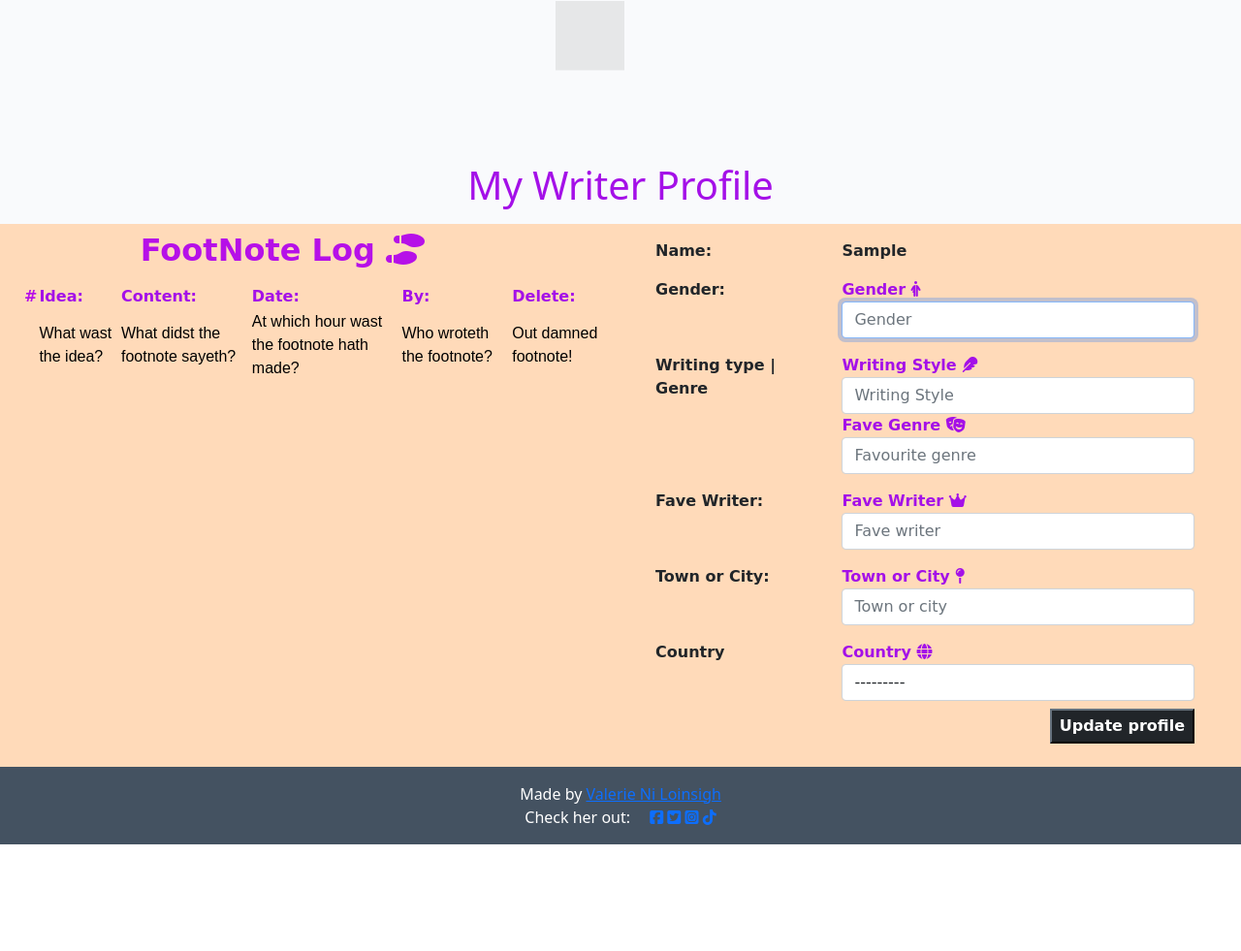
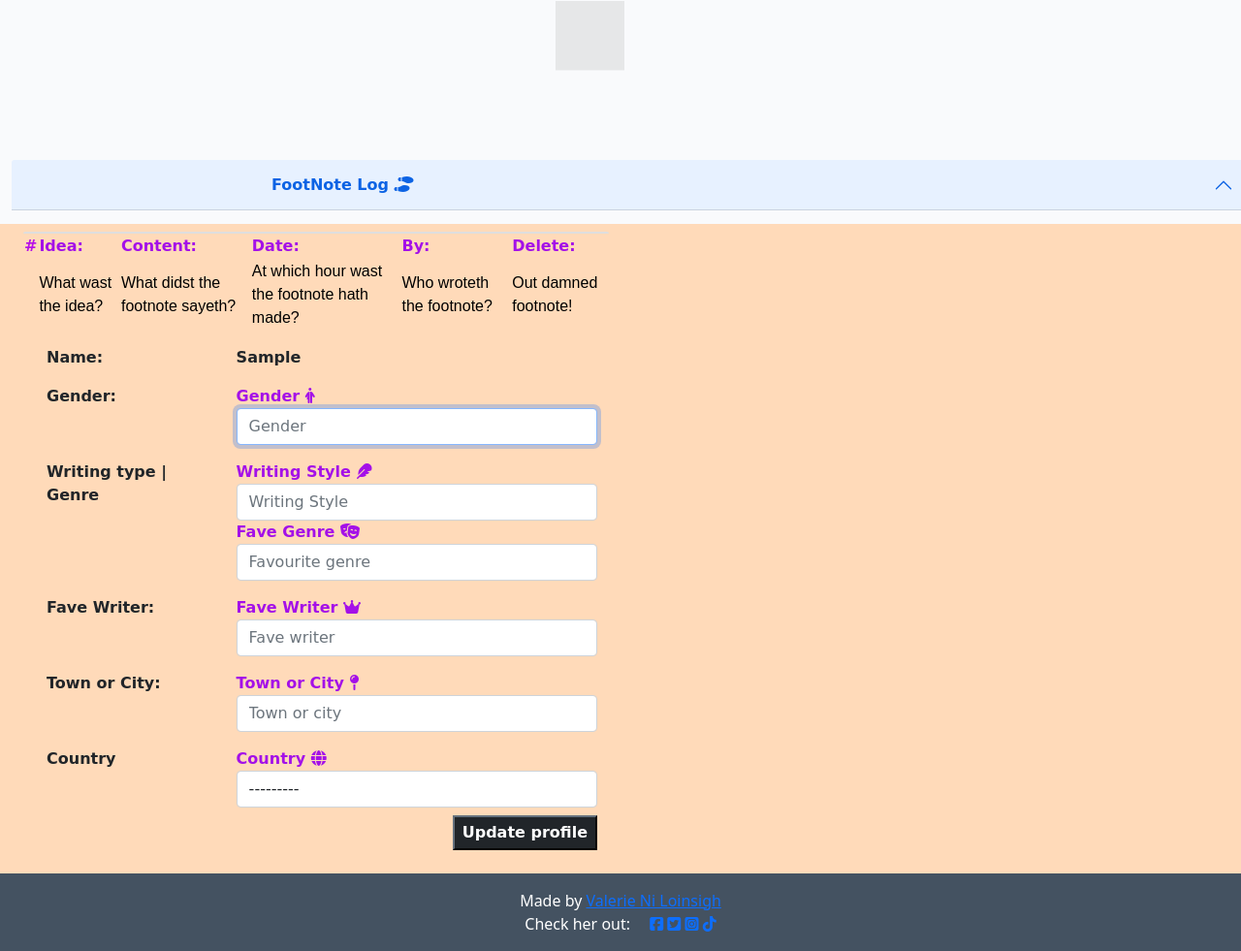
Before and after one commit to valerieniloinsigh31/footnote-app, a Django app: page /writerprofile in a window 1280 px wide. Shown: the part 209-1190 px from the top of the page at 97% size. Before the commit the page ends 1080 px from the top, so only its background shows below. Run offline with Django 3.2, Linux system fonts and the light colour scheme; the visitor is signed in with stand-in values (Sample User, id 1); data comes from the database, SQL or seed files in the repository; data that the repository does not hold is empty; some libraries are stand-ins or nearby versions; some web fonts are replaced.

Commit message:
Add basic collapsible function to footnote log in writer profile

```diff
--- a/writer_profile/templates/writer_profile/writerprofile.html
+++ b/writer_profile/templates/writer_profile/writerprofile.html
@@ -14,12 +14,16 @@
     <div class="col-lg-6 col-md-12 mt-2">
       <!-- collapsible feature from bootstrap-->
       <div>
-        <div>
-          <h2>
+      <div class="accordion" id="accordionExample">
+        <div class="accordion-item">
+          <h2 class="accordion-header" id="headingOne">
+            <button class="accordion-button" type="button"
+            data-bs-toggle="collapse" data-bs-target="#collapseOne" aria-expanded="true" aria-controls="collapseOne">
               <strong style="margin-left: 20%;">FootNote Log <i class="fa-solid fa-shoe-prints"></i> </strong>{{ footnote.content | linebreaks }}
-          </h2>
+            </button>
+            </h2>
         </div>
-        <div>
+        <div id="collapseOne" class="accordion-collapse collapse show" aria-labelledby="headingOne" data-bs-parent="#accordionExample">
           <table>
                     <thead>
                         <tr>
@@ -58,9 +62,10 @@
                 </div>
               </div>
       </div>
+      </div>
 
 <!-- Profile form section -->
-
+<div>
 <div class="col-lg-6 col-md-10 mt-2 ">
 <form method="POST" class="px-3" id="writerprofile-form">
 {% csrf_token %}
@@ -119,4 +124,5 @@ Update profile
 </div>
 </div>
 </div>
+</div>
 {% endblock %}
```
